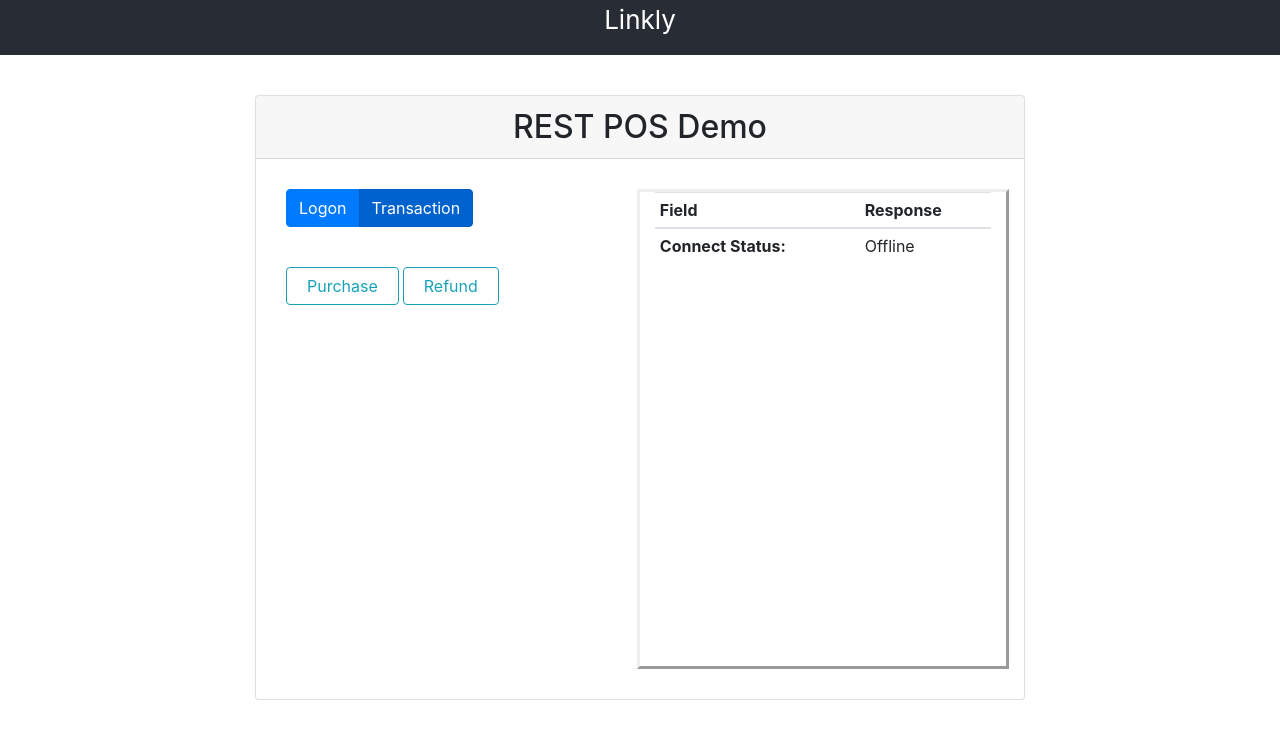
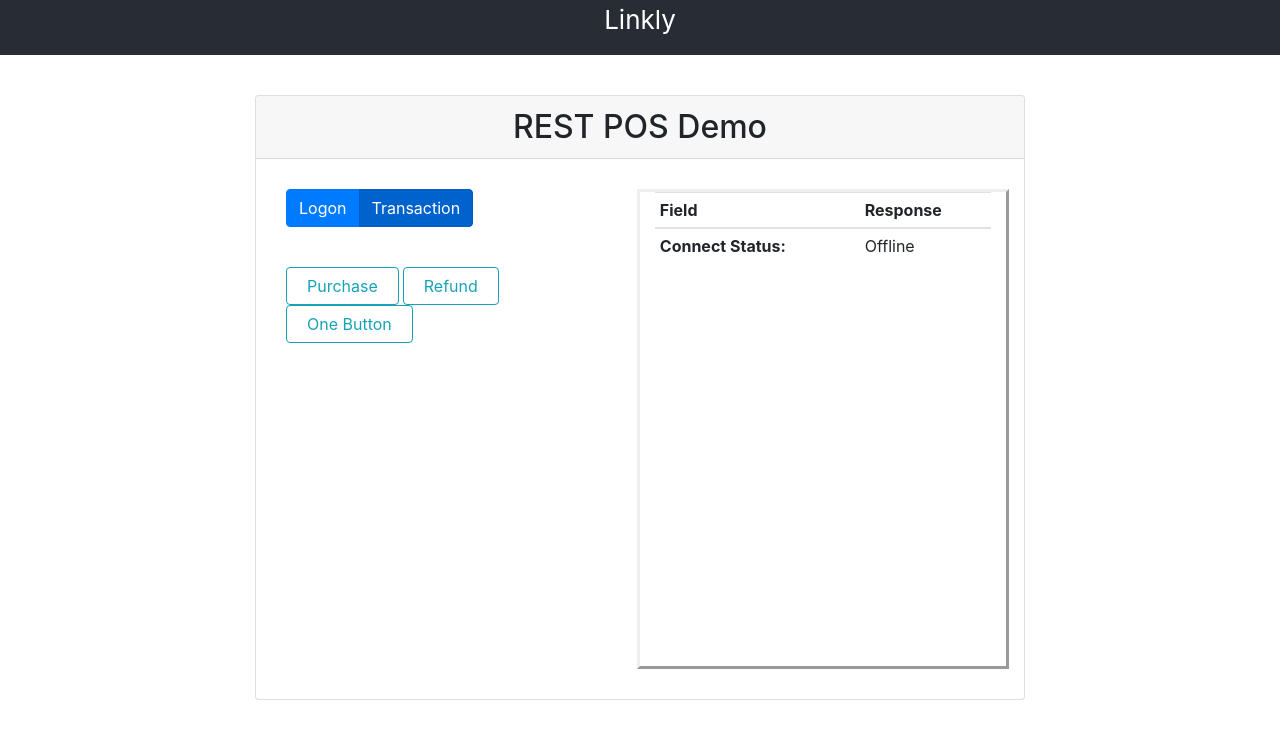
Before and after one commit to LinklyCo/Cloud.ReactPOS, a React (Create React App) app: page / in a window 1280 px wide. Both pictures are taken after a click on the label "Transaction". Shown: the top 738 px of the page. Built offline with nearby package versions, Linux system fonts and the light colour scheme.

Commit message:
repairing bugfix

```diff
--- a/src/POS.js
+++ b/src/POS.js
@@ -33,6 +33,8 @@
   const [output, setOutput] = useState("");
   const [txnResponse, setTxnResponse] = useState();
 
+  console.log("paired :>> ", paired);
+
   useEffect(() => {
     setSecret(retrieveLinklyData("secret"));
     setToken(retrieveLinklyData("token"));
@@ -40,16 +42,22 @@
   }, []);
 
   useEffect(() => {
+    console.log("DETECTING PAIRED");
     if (paired) setDisplayPage(POS_SALE_UI);
   }, [paired]);
 
   useEffect(() => {
+    console.log("SECRET NOTED BY EFFECT");
     if (secret) {
+      console.log("SECRET NOT NULL... STORING...");
       storeLinklyData("secret", secret);
-      if (!token || tokenExpiry <= Date.now()) {
+      if (!token || tokenExpiry <= Date.now() || !paired) {
         console.log("GETTING TOKEN");
         getToken();
-      } else setPaired(true);
+      } else {
+        console.log("SETTING PAIRED");
+        setPaired(true);
+      }
     }
   }, [secret]);
 
@@ -65,7 +73,7 @@
     else if (e.target.value === "sale") setDisplayPage(POS_SALE_UI);
   };
 
-  const handleClientIdChange = (e) => {
+  const handleUsernameChange = (e) => {
     setUsername(e.target.value);
   };
 
@@ -78,6 +86,7 @@
   };
 
   const sendPairRequest = (params) => {
+    setPaired(false);
     axios
       .post(
         pairingPath,
@@ -89,6 +98,7 @@
         headers
       )
       .then((response) => {
+        console.log("SETTING SECRET");
         setSecret(response.data.secret);
       })
       .catch((error) => {
@@ -98,7 +108,6 @@
 
   const getToken = () => {
     console.log("secret :>> ", secret);
-    setPaired(false);
     axios
       .post(
         tokenRequestPath,
@@ -116,6 +125,7 @@
         setToken(response.data.token);
 
         setTokenExpiry(Date.now() + response.data.expirySeconds * 1000);
+        console.log("SETTING PAIRED");
         setPaired(true);
       })
       .catch((error) => {
@@ -128,6 +138,19 @@
       txnType: "P",
       amtPurchase: 100,
       txnRef: "1123456789ABCDEF",
+    };
+
+    sendPurchaseRequest(request);
+  };
+
+  const aliPay = (params) => {
+    const request = {
+      txnType: "P",
+      amtPurchase: 100,
+      txnRef: "96B32M9UNZ421MEI",
+      merchant: "66",
+      application: "02",
+      receiptAutoPrint: "0",
     };
 
     sendPurchaseRequest(request);
@@ -182,7 +205,7 @@
             <input
               className="form-control w-75"
               id="clientIdInput"
-              onChange={handleClientIdChange}
+              onChange={handleUsernameChange}
               value={username}
               placeholder="Linkly Cloud Username"
             ></input>
@@ -229,6 +252,13 @@
           </button>
           <button type="button" className="btn btn-outline-info">
             Refund
+          </button>
+          <button
+            type="button"
+            className="btn btn-outline-info"
+            onClick={aliPay}
+          >
+            One Button
           </button>
         </div>
       );
```
